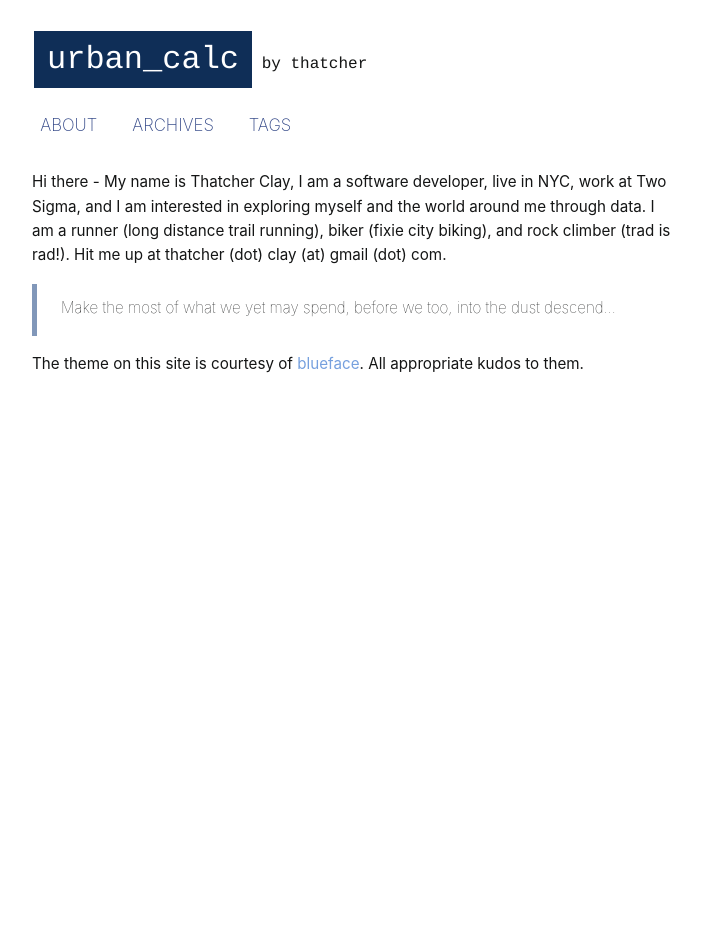
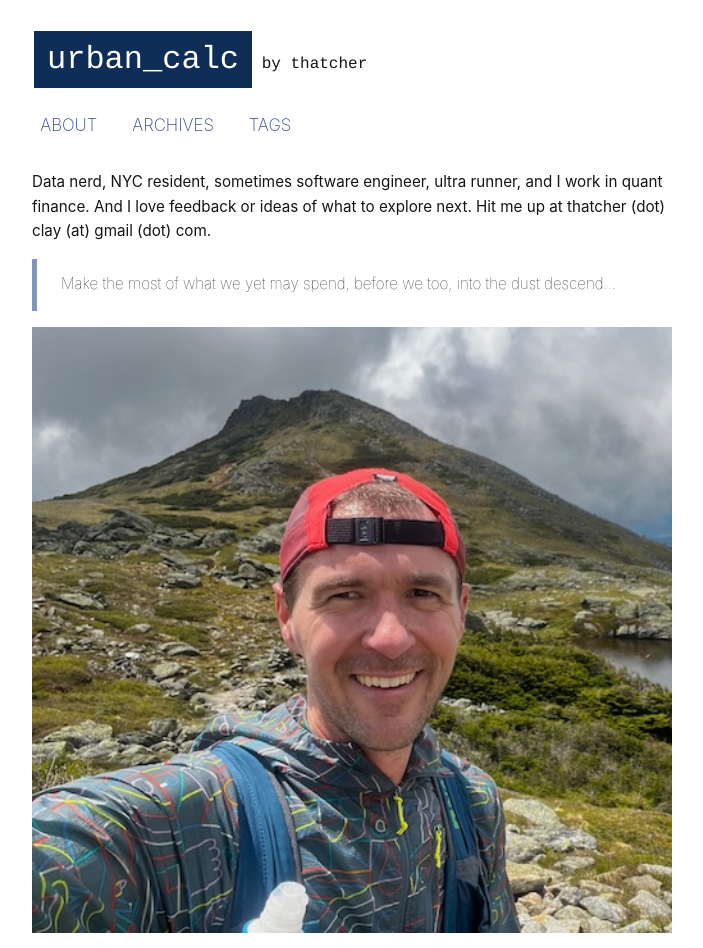
Before and after one commit to sirpthatch/sirpthatch.github.io, a Jekyll site: the page built from about/index.md, in a window 1280 px wide. Shown: the whole page, without its empty margins (288-991 px from the left). Built offline with Jekyll 4.4.1, drawn with Linux system fonts in a browser that asks for light colours; some web fonts are replaced; before the commit the page ends 900 px from its top, so only the background shows below that.

```diff
--- a/_layouts/post.html
+++ b/_layouts/post.html
@@ -4,7 +4,6 @@ layout: default
 <article>
 <div class="heading">{{ page.title }}</div>
 <p class="meta"><a class="permalink" href="{{ site.baseurl }}{{ post.url }}">&#9679;</a> {{ page.date | date_to_string }}</p>
-<p class="meta"><a href="https://twitter.com/ThatcherClay" class="twitter-follow-button" data-show-count="false">Follow @ThatcherClay</a><script async src="//platform.twitter.com/widgets.js" charset="utf-8"></script></p>
 {{ content }}
 {% include tags.html %}
 {% include share-page-post.html %}
--- a/about/index.md
+++ b/about/index.md
@@ -3,9 +3,9 @@ layout: default
 title: About Thatcher
 ---
 
-Hi there - My name is Thatcher Clay, I am a software developer, live in NYC, work at Two Sigma, and I am interested in exploring myself and the world around me through data.  I am a runner (long distance trail running), biker (fixie city biking), and rock climber (trad is rad!).  Hit me up at thatcher (dot) clay (at) gmail (dot) com.
+Data nerd, NYC resident, sometimes software engineer, ultra runner, and I work in quant finance. And I love feedback or ideas of what to explore next.  Hit me up at thatcher (dot) clay (at) gmail (dot) com.
 
 > Make the most of what we yet may spend,
 > before we too, into the dust descend...
 
-The theme on this site is courtesy of [blueface](https://github.com/tnguyen/blueface/).  All appropriate kudos to them.
+![Thatcher]({{site.url}}/assets/IMG_6345.jpeg)
```
Also changed, not shown: _includes/share-page-post.html (deleted, +0 -7 lines), _includes/share-page.html (deleted, +0 -7 lines), assets/IMG_6345.jpeg (added).
